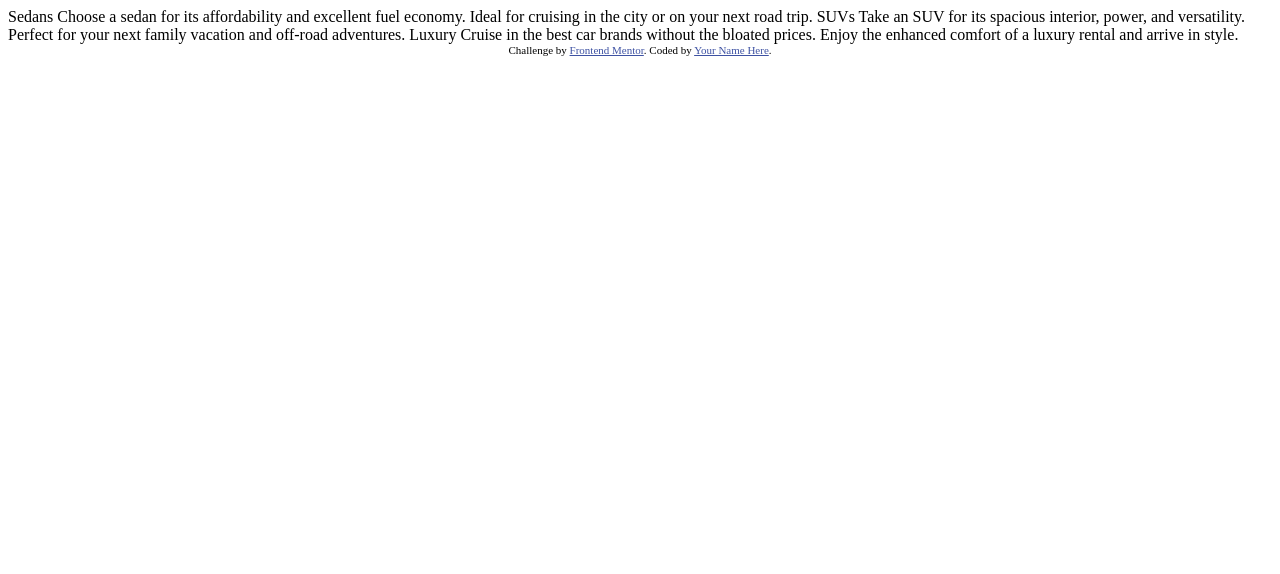
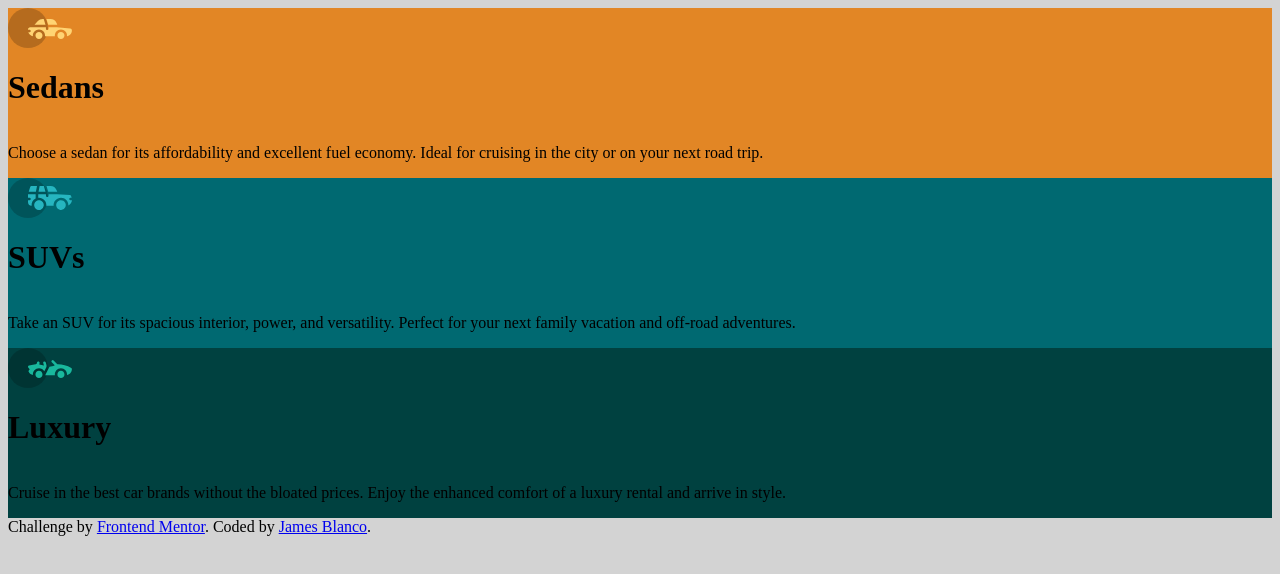
Before and after one commit to jamesablanco/3ColumnPreviewCardComponent, a plain HTML site: page index.html in a window 1280 px wide. Drawn offline with Linux system fonts and the light colour scheme.

Commit message:
Add Icons and Background Color

```diff
--- /dev/null
+++ b/css/styles.css
@@ -0,0 +1,18 @@
+body {
+background-color: lightgray;
+}
+
+.sedans {
+    background-color:#E28625 ;
+    display: grid;
+}
+
+.suvs {
+background-color: #006971;
+display: grid;
+}
+
+.luxury {
+    background-color: #004140 ;
+    display: grid;
+}
--- a/index.html
+++ b/index.html
@@ -7,39 +7,46 @@
   <!-- displays site properly based on user's device -->
 
   <link rel="icon" type="image/png" sizes="32x32" href="./images/favicon-32x32.png">
-
+  <link rel="stylesheet" href="css/styles.css">
   <title>Frontend Mentor | 3-column preview card component</title>
 
-  <!-- Feel free to remove these styles or customise in your own stylesheet 👍 -->
-  <style>
-    .attribution {
-      font-size: 11px;
-      text-align: center;
-    }
 
-    .attribution a {
-      color: hsl(228, 45%, 44%);
-    }
-  </style>
 </head>
 
 <body>
+  <!--Sedan-->
+  <div class="sedans">
+    <img src="images/icon-sedans.svg" alt="#">
+    <h1>
+      Sedans </h1>
+    <p>
+      Choose a sedan for its affordability and excellent fuel economy. Ideal for cruising in the city
+      or on your next road trip.</p>
+    </h1>
+  </div>
+  <!--SUVs-->
 
-  Sedans
-  Choose a sedan for its affordability and excellent fuel economy. Ideal for cruising in the city
-  or on your next road trip.
-
-  SUVs
-  Take an SUV for its spacious interior, power, and versatility. Perfect for your next family vacation
-  and off-road adventures.
-
-  Luxury
-  Cruise in the best car brands without the bloated prices. Enjoy the enhanced comfort of a luxury
-  rental and arrive in style.
-
+  <div class="suvs">
+    <img src="images/icon-suvs.svg" alt="#">
+    <h1>
+      SUVs </h1>
+    <p>
+      Take an SUV for its spacious interior, power, and versatility. Perfect for your next family vacation
+      and off-road adventures.</p>
+    </h1>
+  </div>
+  <!--Luxury-->
+  <div class="luxury"><img src="images/icon-luxury.svg" alt="#">
+    <h1>
+      Luxury</h1>
+    <p>
+      Cruise in the best car brands without the bloated prices. Enjoy the enhanced comfort of a luxury
+      rental and arrive in style.</p>
+    </h1>
+  </div>
   <div class="attribution">
     Challenge by <a href="https://www.frontendmentor.io?ref=challenge" target="_blank">Frontend Mentor</a>.
-    Coded by <a href="#">Your Name Here</a>.
+    Coded by <a href="#">James Blanco</a>.
   </div>
 </body>
 
```
